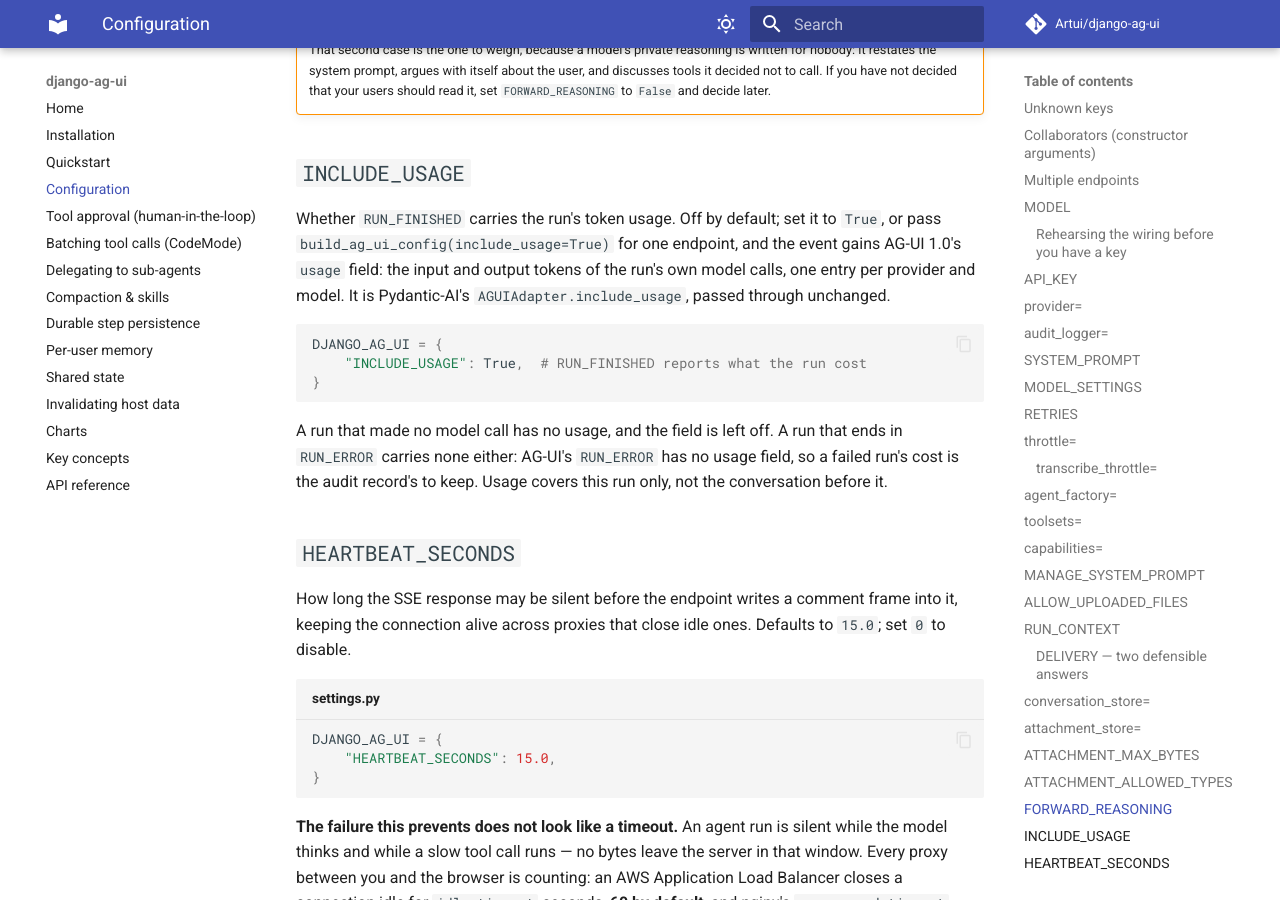
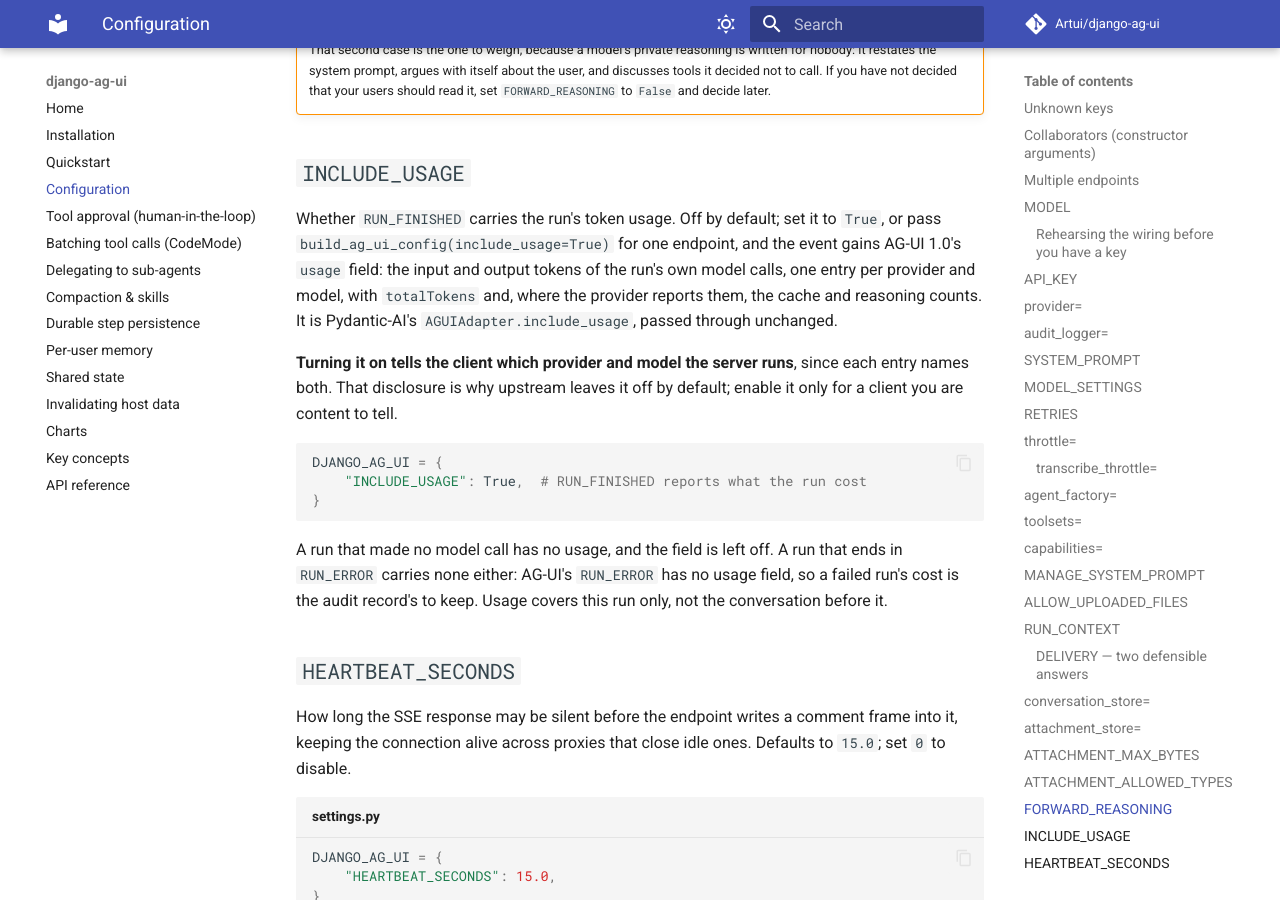
Before and after one commit to Artui/django-ag-ui, an MkDocs documentation site: the page built from docs/configuration.md, in a window 1280 px wide and 900 px high, scrolled down 16645 px. Built offline with MkDocs 1.6.1 and Material for MkDocs 9.7.7, drawn with Linux system fonts in a browser that asks for light colours; comment, search, counter and statistics services are not loaded; some of the changed text lies outside the part shown.

Commit message:
Review fixes for 0.76.0: stream carries every adapter field, code on RUN_ERROR only, usage and timeout docs
Co-Authored-By: Claude Sonnet 5.5 <noreply@anthropic.com>

````diff
--- a/docs/configuration.md
+++ b/docs/configuration.md
@@ -743,8 +743,13 @@ are ephemeral and never persisted).
 Whether `RUN_FINISHED` carries the run's token usage. Off by default; set it to
 `True`, or pass `build_ag_ui_config(include_usage=True)` for one endpoint, and
 the event gains AG-UI 1.0's `usage` field: the input and output tokens of the
-run's own model calls, one entry per provider and model. It is Pydantic-AI's
-`AGUIAdapter.include_usage`, passed through unchanged.
+run's own model calls, one entry per provider and model, with `totalTokens`
+and, where the provider reports them, the cache and reasoning counts. It is
+Pydantic-AI's `AGUIAdapter.include_usage`, passed through unchanged.
+
+**Turning it on tells the client which provider and model the server runs**,
+since each entry names both. That disclosure is why upstream leaves it off by
+default; enable it only for a client you are content to tell.
 
 ```python
 DJANGO_AG_UI = {
@@ -1260,8 +1265,12 @@ whatever `INCLUDE_DETAIL` says:
 | `interrupted` | Reserved for a detached run whose worker went away mid-run. No run this package serves ends that way yet. |
 
 A run that Pydantic-AI stops itself, including one past its `timeout=`
-(`RunTimedOut`), is not a failure: it ends in `RUN_FINISHED` with a cancelled
-outcome rather than in `RUN_ERROR`, so it carries no code.
+(`RunTimedOut`), is not a failure: it ends in `RUN_FINISHED`, with a cancelled
+outcome for a client that declares AG-UI 1.0 and a bare `RUN_FINISHED`
+otherwise, rather than in `RUN_ERROR`, so it carries no code. The web component
+declares no protocol version, so it gets the bare event. A timeout is a cancel
+on the wire: the reason `timed_out` stays server-side, and the web component
+does not infer a timeout from a cancelled `RUN_FINISHED`.
 
 **One failure is the client's to fix, so it keeps its words.** When a store
 refuses an id longer than the column that holds it (django-spec-agents'
````
Also changed, not shown: CHANGELOG.md (+20 -0 lines), 4 other files.
